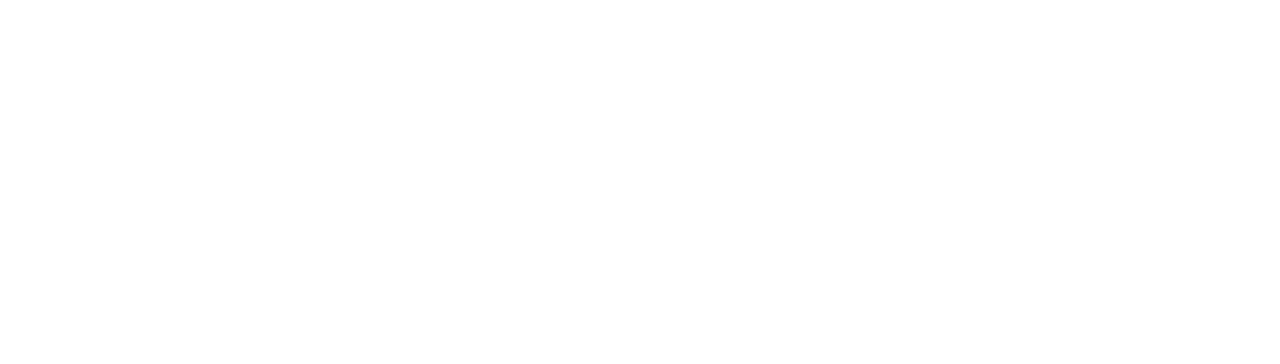
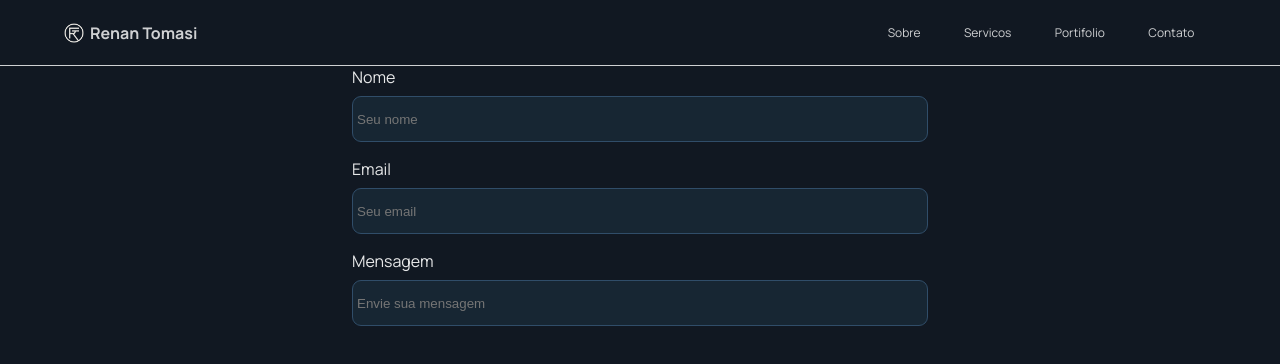
Before and after one commit to renan21-tg/Site-Pessoal, a plain HTML site: page pages/contato.html in a window 1280 px wide. Drawn offline with Linux system fonts and the light colour scheme.

Commit message:
:sparkles: feat: Construindo pagina de contato

```diff
--- a/assets/css/styles.css
+++ b/assets/css/styles.css
@@ -4,7 +4,7 @@
 }
 
 body {
-    background-color: #0c141b;
+    background-color: #111822;
     color: #EFECEA;
     font-family: "Manrope", sans-serif
 }
@@ -20,7 +20,7 @@ body {
 header {
     display: flex;
     justify-content: center;
-    border-bottom: 1px solid #EFECEA;
+    border-bottom: 1px solid rgba(256, 256, 256, 0.8);
 }
 
 header a {
@@ -38,6 +38,10 @@ header a {
     margin-right: 6px;
 }
 
+.logo b {
+    color: rgba(256, 256, 256, 0.8);
+}
+
 nav ul{
     display: flex;
     list-style: none;
@@ -51,6 +55,42 @@ nav ul a{
     padding: 10px;
     border-radius: 12px;
     text-decoration: none;
-    color: #EFECEA;
+    color: rgba(256, 256, 256, 0.8);
     transition: all 0.3s ease;
 }
+
+#contato {
+    display: flex;
+    justify-content: center;
+}
+
+.form-container {
+    width: 45%;
+}
+
+.input {
+    display: flex;
+    flex-direction: column;
+}
+
+label {
+    font-size: 16px ;
+    margin-bottom: 8px;
+    color: rgba(256, 256, 256, 0.9);
+}
+
+input {
+    background-color: #172633;
+    height: 36px;
+    border-radius: 9px;
+    border: 1px solid #304D69;
+    padding: 4px;
+    margin-bottom: 16px;
+}
+
+    /*
+    TO DO:
+    placeholder #8FADCC
+    centalizar
+    footer
+    div containe -> fazer o forms mais foote caber em 100vh*/
--- a/pages/contato.html
+++ b/pages/contato.html
@@ -0,0 +1,54 @@
+<!DOCTYPE html>
+<html lang="en">
+<head>
+    <meta charset="UTF-8">
+    <meta name="viewport" content="width=device-width, initial-scale=1.0">
+    <title>Renan Tomasi - Contato</title>
+    <link rel="stylesheet" href="../assets/css/styles.css" />
+    <link rel="preconnect" href="https://fonts.googleapis.com">
+    <link rel="preconnect" href="https://fonts.gstatic.com" crossorigin>
+    <link href="https://fonts.googleapis.com/css2?family=IBM+Plex+Sans:ital,wght@0,100..700;1,100..700&family=Manrope:wght@200..800&display=swap" rel="stylesheet">
+    <link rel="icon" href="../assets/images/Logo-RT2.png" />
+</head>
+<body>
+    <header>
+        <div class="container-top">
+            <a href="../index.html">
+                <div class="logo">
+                    <img src="../assets/images/RT-logo.png" width="20px" height="20px" />
+                    <b>Renan Tomasi</b>
+                </div>
+            </a>
+            <nav>
+                <ul>
+                    <li><a href="sobre.html">Sobre</a></li>
+                    <li><a href="servicos.html">Servicos</a></li>
+                    <li><a href="portifolio.html">Portifolio</a></li>
+                    <li><a href="contato.html">Contato</a></li>
+                </ul>
+            </nav>
+        </div>
+    </header>
+
+    <section id="contato">
+            <div class="form-container">
+                <form action="">
+                    <div class="input">
+                        <label for="name">Nome</label>
+                        <input type="text" id="name" name="name" placeholder="Seu nome" />
+                    </div>
+
+                    <div class="input">
+                        <label for="email">Email</label>
+                        <input type="email" id="email" name="email" placeholder="Seu email" />
+                    </div>
+
+                    <div class="input">
+                        <label for="message">Mensagem</label>
+                        <input type="messagem" id="message" placeholder="Envie sua mensagem" />
+                    </div>
+                </form>
+            </div>
+    </section>
+</body>
+</html>
```
Also changed, not shown: index.html (+4 -4 lines), pages/portifolio.html (+33 -0 lines), pages/servicos.html (+33 -0 lines), pages/sobre.html (+33 -0 lines).
